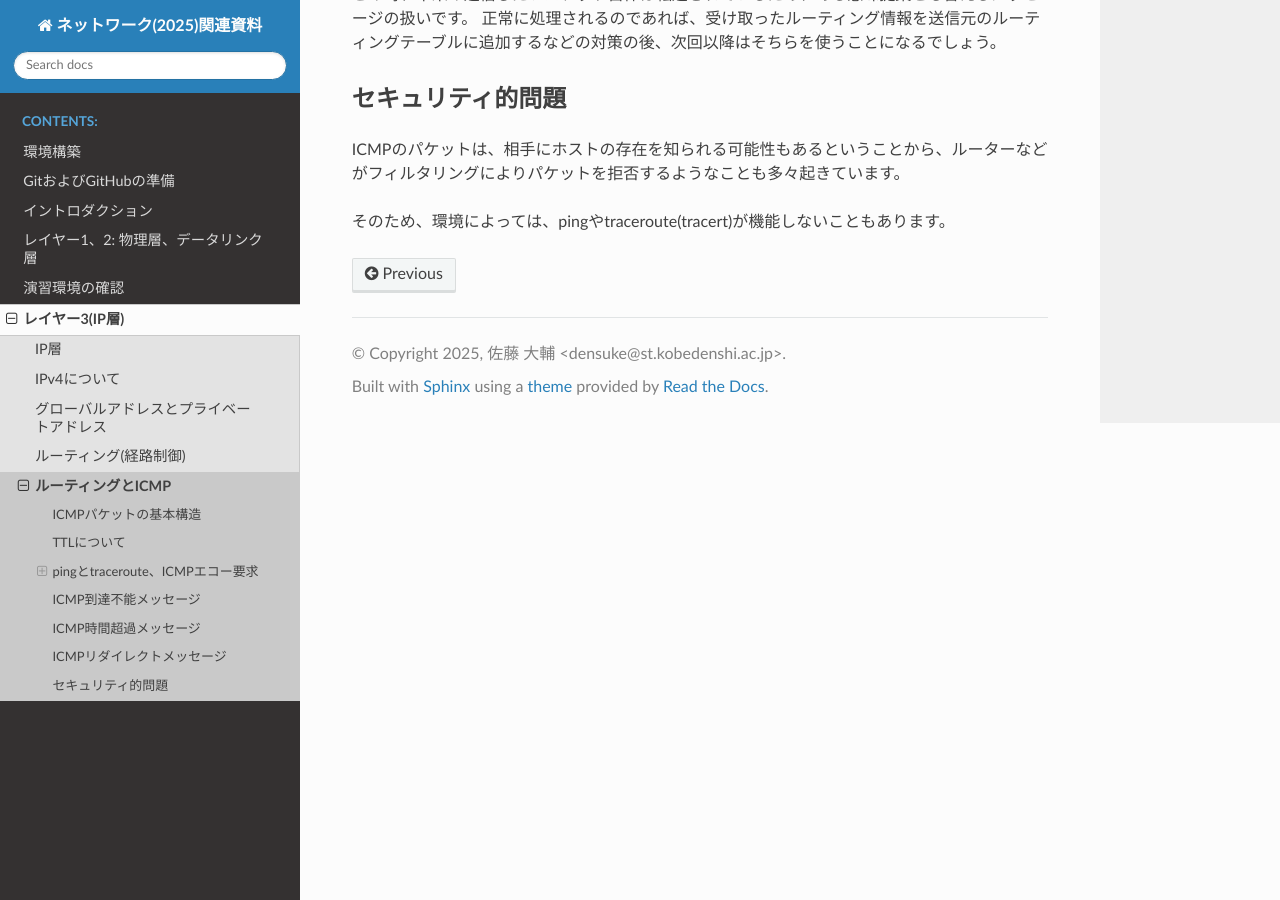
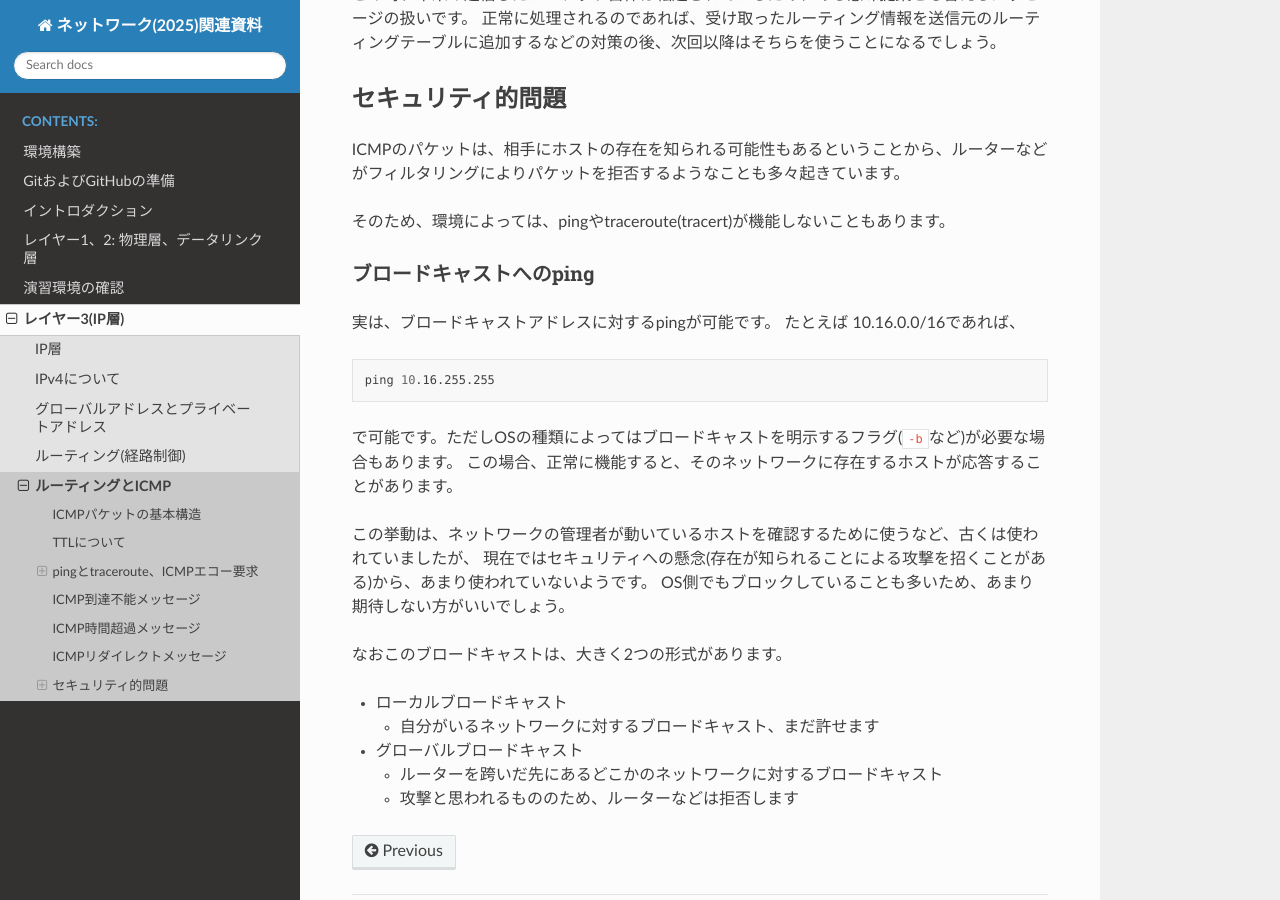
Before and after one commit to densuke/2025-network-doc, a Sphinx documentation site: the page built from source/ip/icmp.md, in a window 1280 px wide and 900 px high, scrolled down 7053 px. Built offline with Sphinx 7.4.7 and the Read the Docs theme 3.1.0, drawn with Linux system fonts in a browser that asks for light colours; pages that are not in the unit, such as notebooks, are missing from menus.

Commit message:
おまけの追加

````diff
--- a/source/ip/icmp.md
+++ b/source/ip/icmp.md
@@ -290,3 +290,27 @@ ICMPリダイレクトメッセージは、ルーティングの際に『より
 ICMPのパケットは、相手にホストの存在を知られる可能性もあるということから、ルーターなどがフィルタリングによりパケットを拒否するようなことも多々起きています。
 
 そのため、環境によっては、pingやtraceroute(tracert)が機能しないこともあります。
+
+### ブロードキャストへのping
+
+実は、ブロードキャストアドレスに対するpingが可能です。
+たとえば 10.16.0.0/16であれば、
+
+```bash
+ping 10.16.255.255
+```
+
+で可能です。ただしOSの種類によってはブロードキャストを明示するフラグ(`-b`など)が必要な場合もあります。
+この場合、正常に機能すると、そのネットワークに存在するホストが応答することがあります。
+
+この挙動は、ネットワークの管理者が動いているホストを確認するために使うなど、古くは使われていましたが、
+現在ではセキュリティへの懸念(存在が知られることによる攻撃を招くことがある)から、あまり使われていないようです。
+OS側でもブロックしていることも多いため、あまり期待しない方がいいでしょう。
+
+なおこのブロードキャストは、大きく2つの形式があります。
+
+- ローカルブロードキャスト
+  - 自分がいるネットワークに対するブロードキャスト、まだ許せます
+- グローバルブロードキャスト
+  - ルーターを跨いだ先にあるどこかのネットワークに対するブロードキャスト
+  - 攻撃と思われるもののため、ルーターなどは拒否します
````
